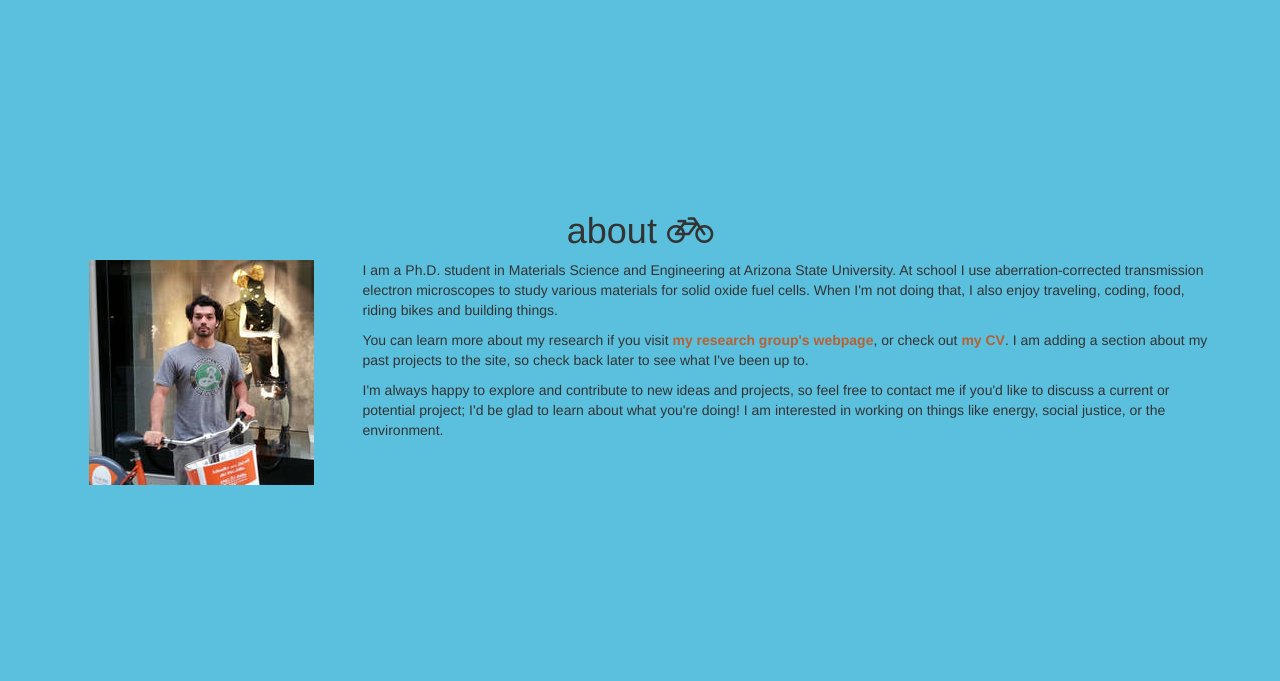
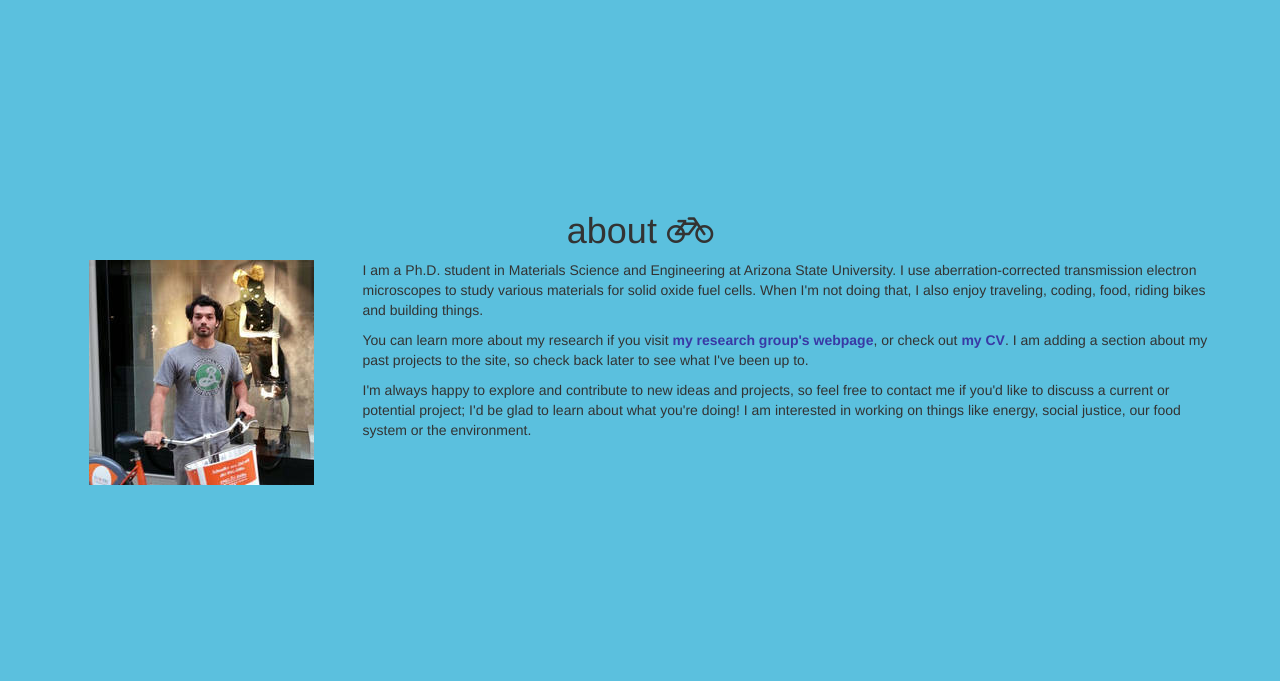
Before and after one commit to willjbowman/wills-website, a PHP site: page / in a window 1280 px wide. Shown: the part 1171-1852 px from the top of the page. Run offline with PHP 8.4, Linux system fonts and the light colour scheme.

Commit message:
editted content after kate review. styled link anchors

```diff
--- a/public/css/will.css
+++ b/public/css/will.css
@@ -113,8 +113,21 @@ div.modal-input{
 	margin-bottom: 5px;
 }
 
-a.about-link {
-	color: #B76033;
+.link {
+	font-weight: 700;
+}
+
+.link:hover {
+	text-decoration: none;
+	color: #505059;
+}
+
+a.about_link {
+	color: #3939A5;
+}
+
+a.cv_link {
+	color: #BE4405;
 }
 
 .navbar-nav > li > a {
--- a/public/index.html
+++ b/public/index.html
@@ -83,11 +83,11 @@
         <img src="img/will.jpg">
       </div>
       <div class="col-md-9">
-        <p>I am a Ph.D. student in Materials Science and Engineering at Arizona State University. At school I use aberration-corrected transmission electron microscopes to study various materials for solid oxide fuel cells. When I'm not doing that, I also enjoy traveling, coding, food, riding bikes and building things.</p>
+        <p>I am a Ph.D. student in Materials Science and Engineering at Arizona State University. I use aberration-corrected transmission electron microscopes to study various materials for solid oxide fuel cells. When I'm not doing that, I also enjoy traveling, coding, food, riding bikes and building things.</p>
 
-        <p>You can learn more about my research if you visit <b><a href="http://crozier.faculty.asu.edu/people/current-graduate-students/will-bowman/" class="about-link">my research group's webpage</a></b>, or check out <b><a href="#cv" class="about-link">my CV</a></b>. I am adding a section about my past projects to the site, so check back later to see what I've been up to.</p>
+        <p>You can learn more about my research if you visit <a href="http://crozier.faculty.asu.edu/people/current-graduate-students/will-bowman/" class="link about_link">my research group's webpage</a>, or check out <a href="#cv" class="link about_link">my CV</a>. I am adding a section about my past projects to the site, so check back later to see what I've been up to.</p>
 
-        <p>I'm always happy to explore and contribute to new ideas and projects, so feel free to contact me if you'd like to discuss a current or potential project; I'd be glad to learn about what you're doing! I am interested in working on things like energy, social justice, or the environment.</p>
+        <p>I'm always happy to explore and contribute to new ideas and projects, so feel free to contact me if you'd like to discuss a current or potential project; I'd be glad to learn about what you're doing! I am interested in working on things like energy, social justice, our food system or the environment.</p>
       </div>
     </div>
   </div>
@@ -137,13 +137,13 @@
             <h3>skills</h3>
           </div>
           <div class="panel panel-body">
-            <p><b>Material synthesis: </b>I have experience optimizing syntheses for doped CeO2-based nanoparticles by spray drying (rapid solution evaporation) and solvo-thermal routes. Spray drying is a relatively simple approach that produces particles of random morphology and sizes ranging from 30 to 50 nm. I've found that solvo-thermal synthesis offers much better shape control, particularly for nano-cubes ranging from tens to hundreds of nanometers (which make pretty neat TEM specimens).</p>
+            <p><b>Material synthesis: </b>I have experience optimizing syntheses for doped CeO<sub>2</sub>-based nanoparticles by spray drying (rapid solution evaporation) and solvo-thermal routes. Spray drying is a relatively simple approach that produces particles of random morphology and sizes ranging from 30 to 50 nm. I've found that solvo-thermal synthesis offers much better shape control, particularly for nano-cubes ranging from tens to hundreds of nanometers (which make pretty neat TEM specimens).</p>
 
             <p><b>Materials characterization:</b> Characterization comprises the majority of my research activities, which I’ve outlined in the summary section. To recap, I am familiar with x-ray diffraction (XRD), impedance spectroscopy, SEM imaging and EDX, specimen preparation by FIB lift-out and dimpling, atomic resolution TEM and STEM imaging, STEM EELS and EDX.</p>
 
-            <p><b>Programming:</b> I started scripting Matlab to do my homework and for my research, but then I got really interested in coding so I started learning other languages. I've switched nearly entirely to Python for my research related coding needs. I use the Pyzo IDE (IEP) which is free and ships with NumPy, SciPy, MatPlotLib and others. I am constantly adding new and old scripts to my research code public GitHub repository, so feel free to check that out if you’re interested. And send me a message if you’d like to discuss any of the code.</p>
+            <p><b>Programming:</b> I started scripting Matlab to do my homework and for my research, but then I got really interested in coding so I started learning other languages. I've switched nearly entirely to Python for my research-related coding needs. I use the <a href="http://www.pyzo.org/" target="_blank" class="link cv_link">Pyzo</a> IDE which is free and ships with NumPy, SciPy, MatPlotLib and others. I am constantly adding new and old scripts to my research code repository on <a href="https://github.com/willjbowman" target="_blank" class="link cv_link">Github</a>, so feel free to check that out if you’re interested. And send me a message if you’d like to discuss any of the code.</p>
 
-            <p>I made the site you are reading using the Bootstrap and Font Awesome CSS/JS libraries. I am also working on a Rails app that will let my Mom archive and display her collection of antiques.</p>
+            <p>I made the site you are reading using the <a href="http://getbootstrap.com/" target="_blank" class="link cv_link">Bootstrap</a> and <a href="http://fortawesome.github.io/Font-Awesome/" target="_blank" class="link cv_link">Font Awesome</a> CSS/JS libraries. I am also working on a Rails app that will let my mom archive and display her collection of antiques.</p>
 
             <p><b>Other:</b> Basic Spanish; I can also ride my bike with no hands and ice skate backwards.</p>
           </div>
```
